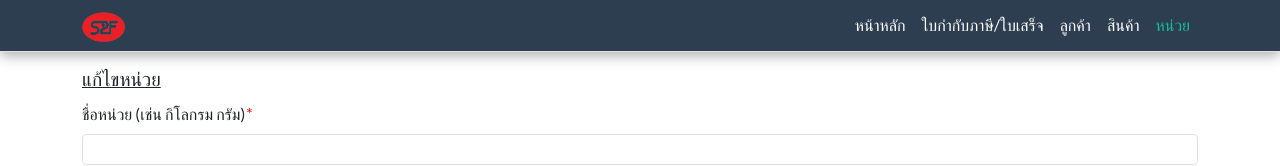
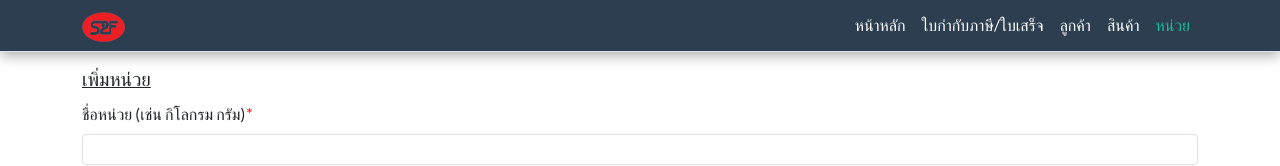
Before and after one commit to jakajee/spf, a React (Create React App) app in the folder ClientApp/: page /units in a window 1280 px wide. Shown: the top 166 px of the page. Built offline with nearby package versions, Linux system fonts and the light colour scheme; no server answers.

Commit message:
fix unit page title

```diff
--- a/ClientApp/src/components/Units/UnitForm.tsx
+++ b/ClientApp/src/components/Units/UnitForm.tsx
@@ -39,7 +39,7 @@ function UnitForm() {
     return <>
         <form className="mb-3" onSubmit={onSubmit}>
             <fieldset>
-                <legend>{unitModel.id ? "แก้ไขหน่วย": "เพิ่มหน่วย"}</legend>
+                <legend>{unitModel.id !== -1 ? "แก้ไขหน่วย": "เพิ่มหน่วย"}</legend>
             </fieldset>
 
             <div className="row mb-3">
--- a/ClientApp/src/components/Units/UnitMain.tsx
+++ b/ClientApp/src/components/Units/UnitMain.tsx
@@ -4,9 +4,7 @@ import { UnitActions } from "../../store/UnitStore";
 import UnitForm from "./UnitForm";
 import UnitList from "./UnitList";
 
-type UnitMainProps = typeof UnitActions
-
-function UnitMain(props: UnitMainProps) {
+function UnitMain() {
     const dispatch = useDispatch();
 
     useEffect(() => {
```
